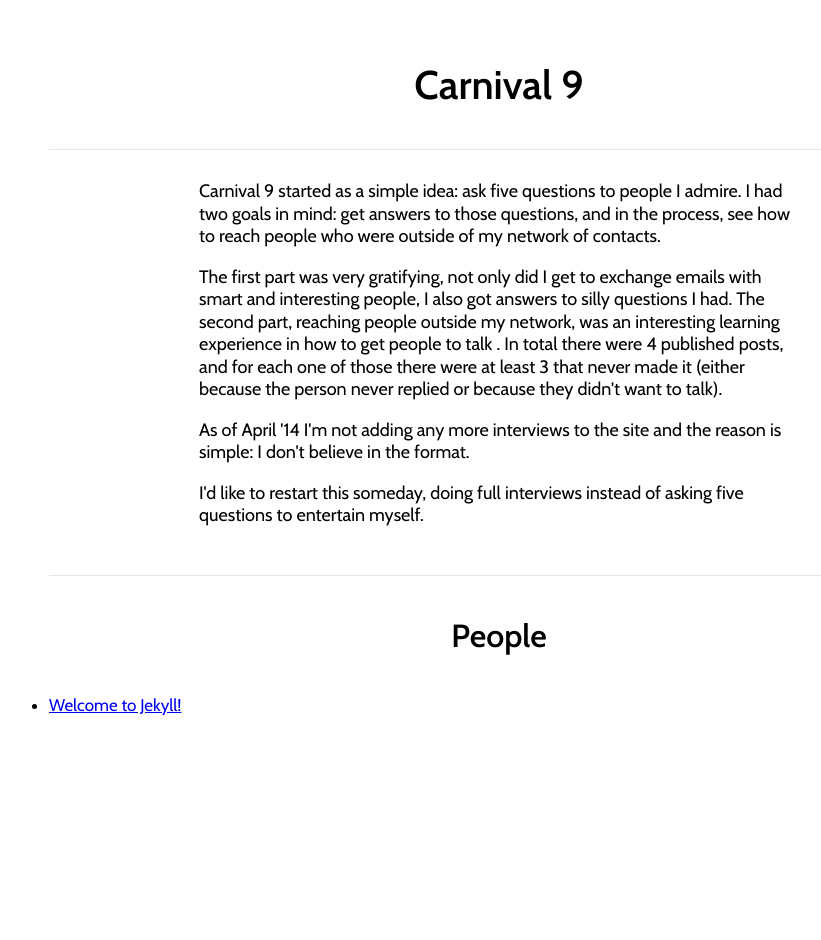
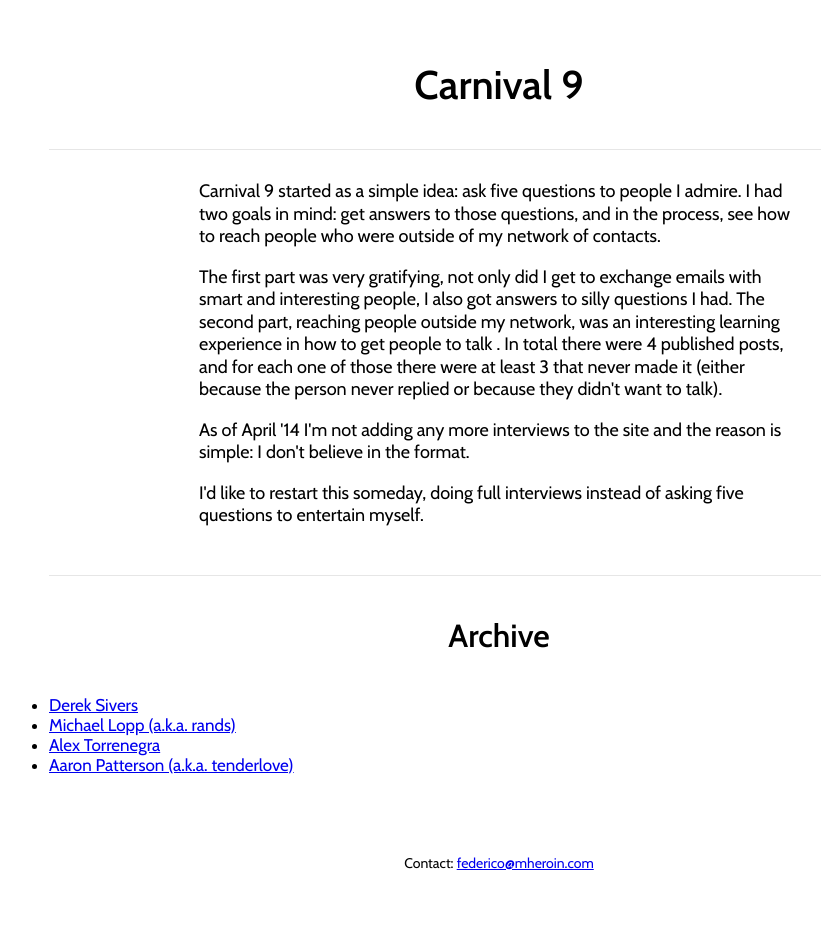
Before and after one commit to febuiles/carnival9, a Jekyll site: the page built from index.html, in a window 1280 px wide. Shown: the whole page, without its empty margins (141-962 px from the left). Built offline with Jekyll 4.4.1, drawn with Linux system fonts in a browser that asks for light colours; Markdown is read by kramdown in place of the engine named in the settings.

```diff
--- a/_config.yml
+++ b/_config.yml
@@ -1,3 +1,4 @@
 name: Your New Jekyll Site
 markdown: redcarpet
 pygments: true
+permalink: /interviews/:title/
--- a/_layouts/post.html
+++ b/_layouts/post.html
@@ -2,7 +2,6 @@
 layout: default
 ---
 <h2>{{ page.title }}</h2>
-<p class="meta">{{ page.date | date_to_string }}</p>
 
 <div class="post">
 {{ content }}
--- a/css/main.css
+++ b/css/main.css
@@ -24,7 +24,6 @@ div#container {
 
 p {
   margin-bottom: 1em;
-  width: 600px;
   margin-left: auto;
   margin-right: auto;
   line-height: 1.25em;
@@ -57,3 +56,29 @@ div.notice {
   border-bottom: 1px solid #e6e6e6;
   font-size: 18px;
 }
+
+div.notice p {
+  margin-bottom: 1em;
+  width: 600px;
+  margin-left: auto;
+  margin-right: auto;
+  line-height: 1.25em;
+}
+
+p.contact {
+  font-size: 14px;
+  margin: 0 auto;
+  margin-top: 80px;
+  text-align: center;
+  width: 300px;
+}
+
+div.post h4 {
+  margin-bottom: 20px;
+}
+
+div.post {
+  font-size: 16px;
+  width: 80%;
+  margin: 0 auto;
+}
--- a/index.html
+++ b/index.html
@@ -10,9 +10,13 @@ title: Carnival 9
   <p>As of April '14 I'm not adding any more interviews to the site and the reason is simple: I don't believe in the format.</p><p>I'd like to restart this someday, doing full interviews instead of asking five questions to entertain myself.</p>
 </div>
 
-<h2>People</h2>
+<h2>Archive</h2>
 <ul class="posts">
   {% for post in site.posts %}
   <li><a href="{{ post.url }}">{{ post.title }}</a></li>
   {% endfor %}
 </ul>
+
+<p class="contact">
+  Contact: <a href="mailto:federico+carnival9@mheroin.com">federico@mheroin.com</a>
+</p>
```
Also changed, not shown: _posts/2014-04-19-aaron-patterson.markdown (added, +26 -0 lines), _posts/2014-04-19-welcome-to-jekyll.markdown (deleted, +0 -24 lines), _posts/2014-04-20-alex-torrenegra.markdown (added, +25 -0 lines), _posts/2014-04-21-michael-lopp.markdown (added, +47 -0 lines), _posts/2014-04-22-derek-sivers.markdown (added, +29 -0 lines).
